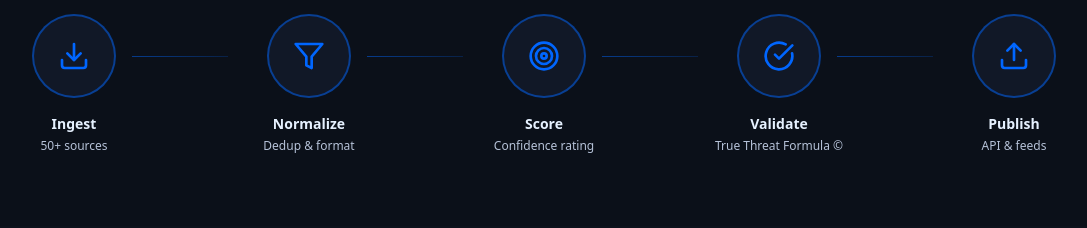
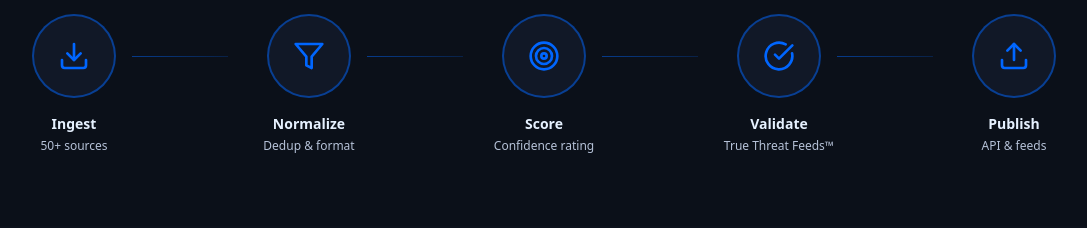
Before and after one commit to INTELGUARD-IO/intelguard-6ae83842, a React (Vite) app: page / in a window 1280 px wide. Shown: the part 2540-2768 px from the top of the page, without its empty margins (96-1183 px from the left). Built offline with nearby package versions, Linux system fonts and the light colour scheme; the HTML template or start-up script is replaced by a standard one.

Commit message:
Update PipelineVisual description

```diff
--- a/src/components/PipelineVisual.tsx
+++ b/src/components/PipelineVisual.tsx
@@ -5,7 +5,7 @@ const steps = [
   { icon: Download, label: 'Ingest', description: '50+ sources' },
   { icon: Filter, label: 'Normalize', description: 'Dedup & format' },
   { icon: Target, label: 'Score', description: 'Confidence rating' },
-  { icon: CheckCircle, label: 'Validate', description: 'True Threat Formula ©' },
+  { icon: CheckCircle, label: 'Validate', description: 'True Threat Feeds™' },
   { icon: Upload, label: 'Publish', description: 'API & feeds' },
 ];
 
```
